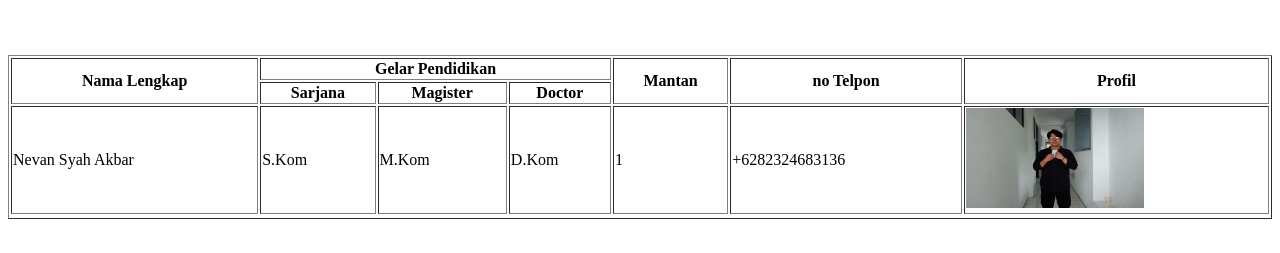
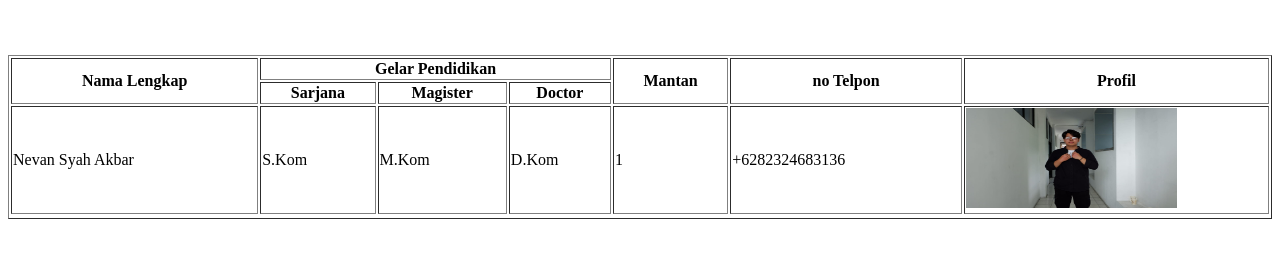
Before and after one commit to NevanSyahAkbar/last, a plain HTML site: page index.html in a window 1280 px wide. Shown: the part 61-314 px from the top of the page. Drawn offline with Linux system fonts and the light colour scheme.

Commit message:
Tugas 3 KTM

```diff
--- a/index.html
+++ b/index.html
@@ -35,7 +35,7 @@
             <td >D.Kom</td>
             <td >1</td>
             <td ><a htef ="http://wa.me/+6282324683136">+6282324683136</a></td>
-            <td ><img src="assets/nev.jpeg" alt="Nevan Syah Akbar"width="59%" height="100px"></img></td>
+            <td ><img src="assets/nev.jpeg" alt="Nevan Syah Akbar"width="70%" height="100px"></img></td>
         </tr>
         <tr>
         </tr>
```
